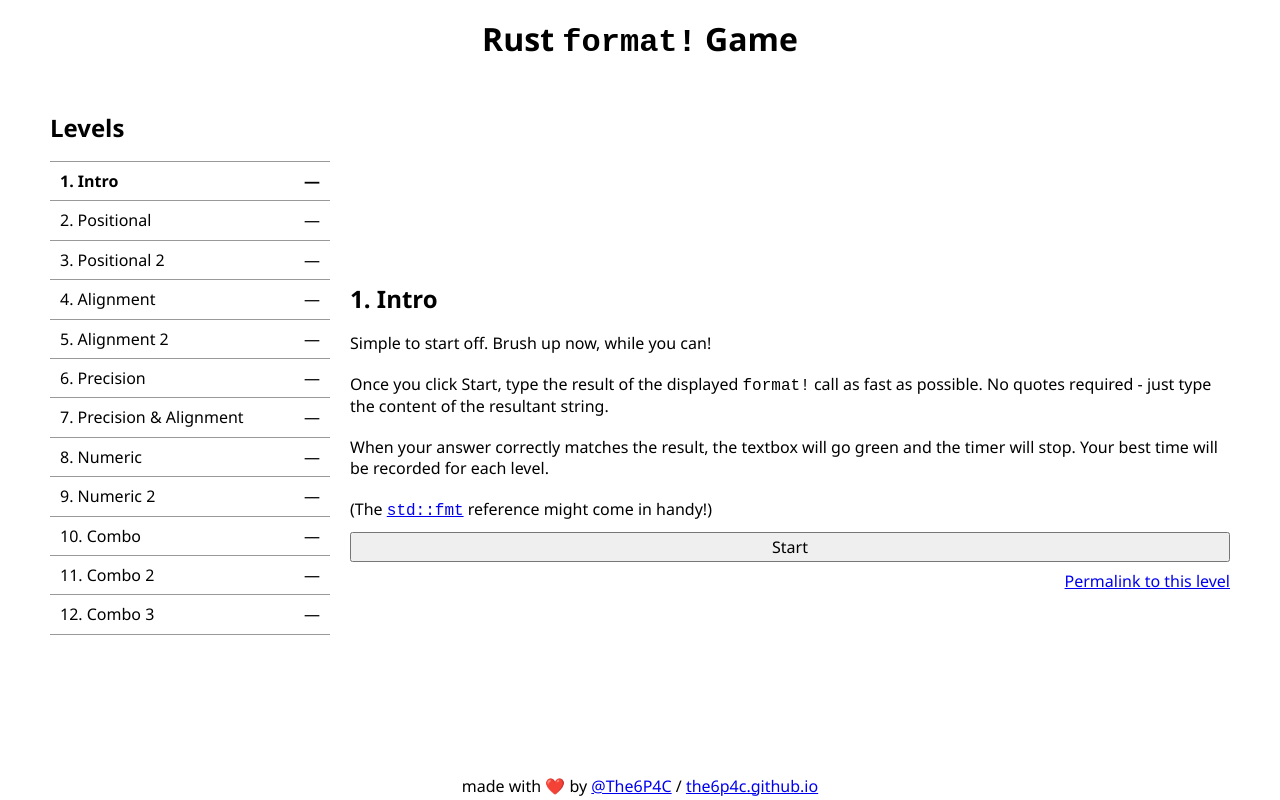
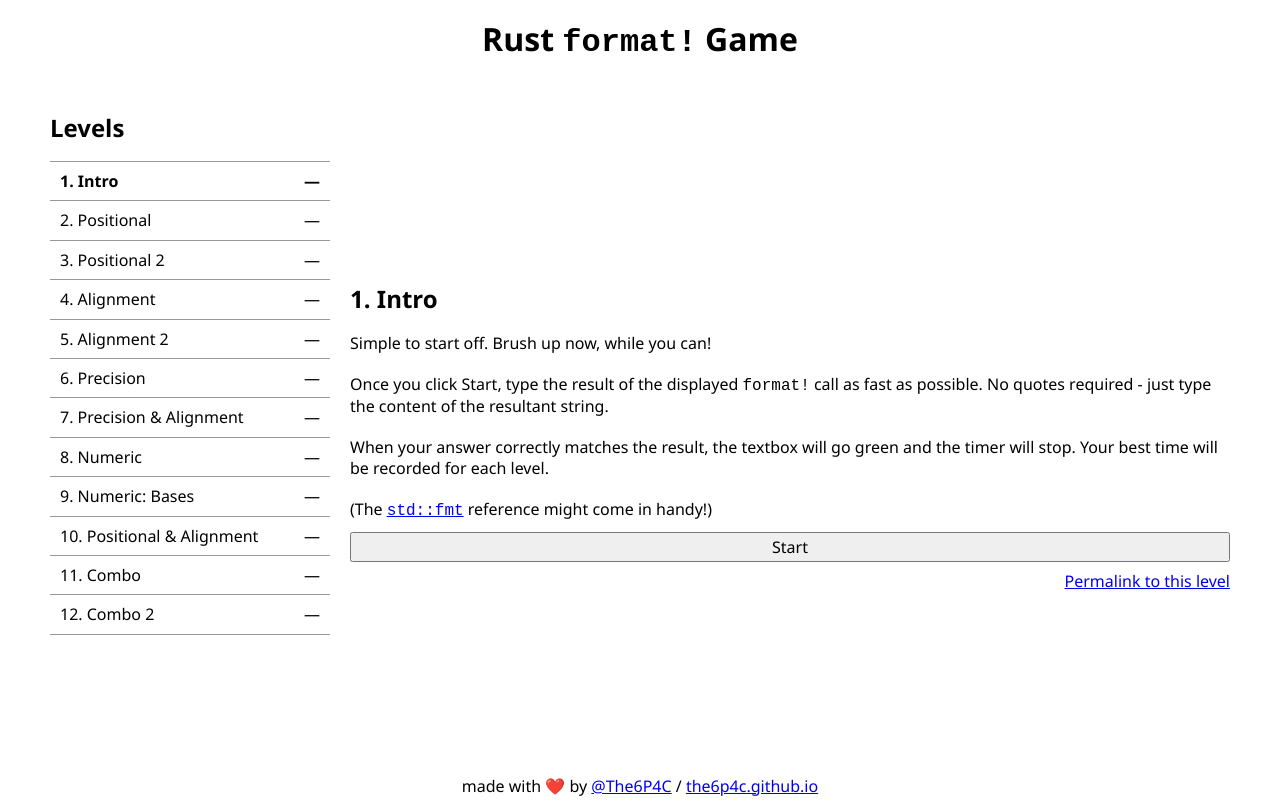
Before and after one commit to the6p4c/rust-fmt-game, a Vue app: page / in a window 1280 px wide. Built offline with nearby package versions, Linux system fonts and the light colour scheme.

Commit message:
[levels] Various tweaks

```diff
--- a/src/levels.js
+++ b/src/levels.js
@@ -78,7 +78,7 @@ export default [
 		name: 'Positional',
 		description: [
 			"Non-positional parameters are easy, but there's a world of fun to be discovered with positional parameters.",
-			"<strong>From here on out, each level has several variations that you might be presented at random</strong>. Replay as many times as you want, but pay close attention to the format string and arguments!"
+			"<strong>From here on out, each level is randomised!</strong> Replay each as many times as you want, but pay close attention to the format string and arguments - they'll change!"
 		],
 		generator: () => {
 			const spec = randomChoice([
@@ -139,7 +139,7 @@ export default [
 	{
 		ident: 'alignment2',
 		name: 'Alignment 2',
-		description: ["Alignment wouldn't be all too useful if all we had was right-side padding with spaces. How about we mix it up a bit?"],
+		description: ["Alignment wouldn't be all too useful if all we had was left alignment using spaces. How about we mix it up a bit?"],
 		generator: () => {
 			const FILLS = ['', ' ', '0', 'x'];
 			const ALIGNS = ['>', '<', ''];
@@ -201,7 +201,7 @@ export default [
 	{
 		ident: 'precision-alignment',
 		name: 'Precision & Alignment',
-		description: [""],
+		description: ["String arguments again, combining our last two formatting parameter types."],
 		generator: () => {
 			const FILLS = ['0', '1', 'x', '_', ' '];
 			const ALIGNS = ['<', '>'];
@@ -256,11 +256,11 @@ export default [
 		}
 	},
 	{
-		ident: 'numeric2',
-		name: 'Numeric 2',
+		ident: 'numeric-bases',
+		name: 'Numeric: Bases',
 		description: [
 			"Binary. It's how computers <em>think</em>.",
-			"We've been kind - you shouldn't need a calculator for these conversions."
+			"I've been kind - you shouldn't need a calculator for these conversions."
 		],
 		generator: () => {
 			const base = randomChoice(['b', 'o', randomChoice(['x', 'X'])]);
@@ -269,13 +269,13 @@ export default [
 			// conversion from decimal can be done in your head)
 			let alignment, value;
 			if (base == 'b') {
-				alignment = randomBetween(9, 13);
+				alignment = randomBetween(9, 15);
 				value = Math.pow(2, randomBetween(0, 7));
 			} else if (base == 'o') {
-				alignment = randomBetween(3, 7);
+				alignment = randomBetween(3, 9);
 				value = randomChoice([1, 8]) * randomBetween(1, 7);
 			} else {
-				alignment = randomBetween(3, 7);
+				alignment = randomBetween(3, 9);
 				value = randomChoice([1, 16]) * randomBetween(1, 15);
 			}
 
@@ -302,8 +302,8 @@ export default [
 		}
 	},
 	{
-		ident: 'combo',
-		name: 'Combo',
+		ident: 'positional-alignment',
+		name: 'Positional & Alignment',
 		description: [
 			"Alignment and positional parameters meet at last, for better or for worse.",
 			"Hope you know what <code>$</code> does!"
@@ -343,9 +343,9 @@ export default [
 		}
 	},
 	{
-		ident: 'combo2',
-		name: 'Combo 2',
-		description: ["It's Combo but worse."],
+		ident: 'combo',
+		name: 'Combo',
+		description: ["Combining some of the tricks we've learned."],
 		generator: () => {
 			const FILLS = ['0', '1', 'x', '_', ' ', ':', '>', '<', '^', '$'];
 			const ALIGNS = ['<', '>'];
@@ -405,9 +405,9 @@ export default [
 		}
 	},
 	{
-		ident: 'combo3',
-		name: 'Combo 3',
-		description: ["Good luck. Remember everything you've learned."],
+		ident: 'combo2',
+		name: 'Combo 2',
+		description: ["Like Combo but worse >:)"],
 		generator: () => {
 			const FILLS = ['0', '1', 'x', '_', ' ', ':', '>', '<', '^', '$'];
 			const ALIGNS = ['<', '>'];
```
